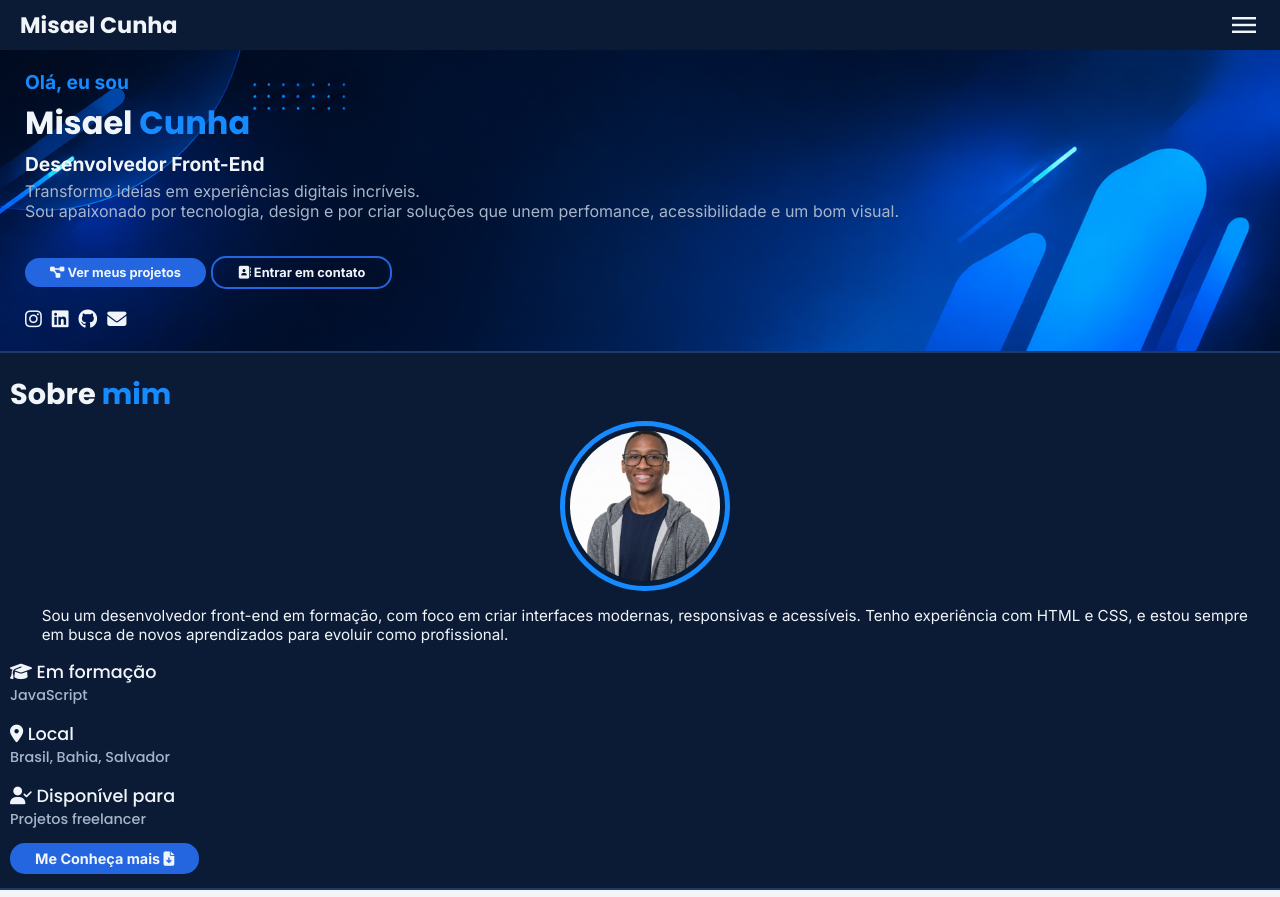
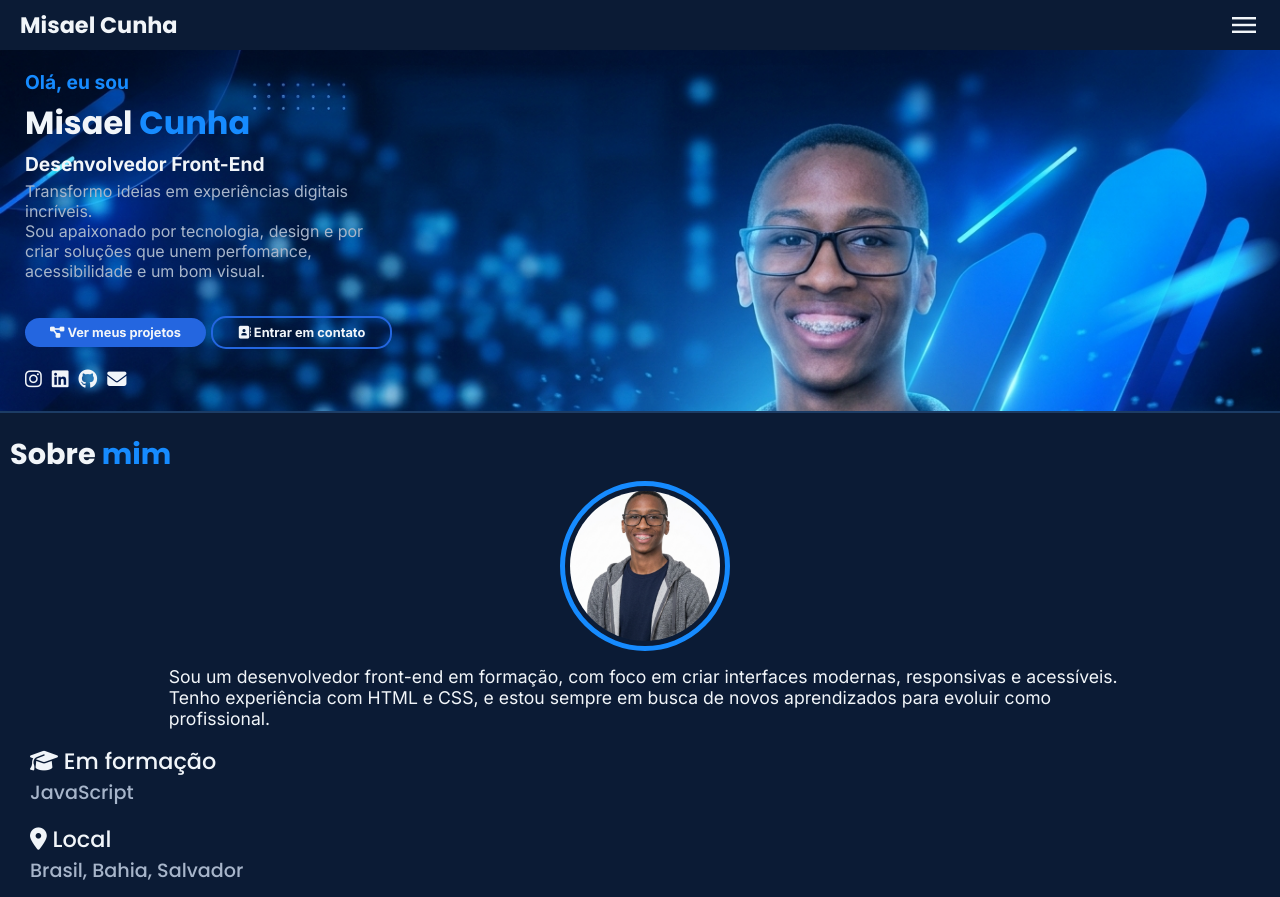
Before and after one commit to misaelmgcunha/Portfolio, a plain HTML site: page index.html in a window 1280 px wide. Shown: the top 897 px of the page. Drawn offline with nearby package versions, Linux system fonts and the light colour scheme.

Commit message:
Media Query - Tablets (Ajuste de tamanho)

```diff
--- a/index.html
+++ b/index.html
@@ -6,6 +6,7 @@
     <script src="https://kit.fontawesome.com/e70338b9bd.js" crossorigin="anonymous"></script>
     <link href="https://fonts.googleapis.com/css2?family=Material+Symbols+Outlined" rel="stylesheet" />
     <link rel="stylesheet" href="styles/mobile.css">
+    <link rel="stylesheet" href="styles/tablet.css">
     <title>Misael Cunha - Portfólio</title>
 </head>
 <body>
@@ -112,7 +113,7 @@
                 <div class="hab-box" id="box-javascript">
                     <img src="imgs/javascript.svg" alt="JavaScript">
                     <h3>JavaScript</h3>
-                    <p>10%</p>
+                    <p>20%</p>
                     <div class="barra">
                         <div class="progresso"></div>
                     </div>
--- a/styles/mobile.css
+++ b/styles/mobile.css
@@ -287,6 +287,7 @@ section#sobre-mim > div#sm-info > div#sm-extra {
     gap: 15px;
 
     text-align: left;
+    margin-left: 20px;
     margin-bottom: 20px;
 }
 
@@ -316,6 +317,7 @@ section#sobre-mim > div#sm-info > a {
     border-radius: 15px;
     padding: 7px 25px;
     margin: 0 auto;
+    margin-left: 20px;
 }
 /* FIM DA SEÇÃO SOBRE-MIM */
 
@@ -359,6 +361,9 @@ section#habilidades > div#hab-boxers {
 
 section#habilidades > div#hab-boxers > div.hab-box {
     width: 100%;
+    margin: 0 auto;
+    max-width: 223px;
+    max-height: 250px;
     box-shadow: 0 0 8px 5px #1f1f1f73;
 }
 
@@ -408,7 +413,7 @@ section#habilidades > div#hab-boxers > div.hab-box > p {
 
 #box-javascript > div.barra > div.progresso {
     height: 100%;
-    width: 10%;
+    width: 20%;
     border-radius: 25px;
     background-color: var(--cor4);
 }
--- /dev/null
+++ b/styles/tablet.css
@@ -0,0 +1,51 @@
+/* CONFIGURAÇÕES GERAIS */
+@charset 'UTF-8';
+
+@import url('https://fonts.googleapis.com/css2?family=Inter:wght@400;500;600;700&family=Poppins:wght@500;600;700;800&display=swap');
+
+:root {
+    --fonte1: 'Inter', sans-serif; /* Texto */
+    --fonte2: 'Poppins', sans-serif; /* Título */
+
+    --cor1: #050D1A; /* Fundo */
+    --cor2: #0B1B35; /* Fundo 2*/
+    --cor3: #2466E0; /* Links */
+    --cor4: #168BFF; /* Destaque */
+    --cor5: #7AA7FF; /* Icones e Detalhes */
+    --cor6: #F1F5F9; /* Texto */
+    --cor7: #A7B5CA; /* Texto 2 */
+    --cor8: #1C3C65; /* Contorno e borda */
+}
+
+* {
+    padding: 0;
+    margin: 0;
+    box-sizing: border-box;
+}
+
+@media screen and (min-width: 768px) {
+    section#inicio {
+        background-image: url(../imgs/banner-misael.png);
+    }
+
+    section#inicio > p#in-info {
+        width: 350px;
+    }
+
+    section#sobre-mim > div#sm-info > p {
+        width: 75%;
+        font-size: 1.1em;
+    }
+
+    section#sobre-mim > div#sm-info > div#sm-extra > div.c-extra > p.it-extra {
+        font-size: 1.4em;
+    }
+
+    section#sobre-mim >div#sm-info > div#sm-extra > div.c-extra > p.ii-extra {
+        font-size: 1.2em;
+    }
+
+    section#sobre-mim > div#sm-info > a {
+        font-size: 1.2em;
+    }
+}
```
Also changed, not shown: styles/desktops.css (deleted).
